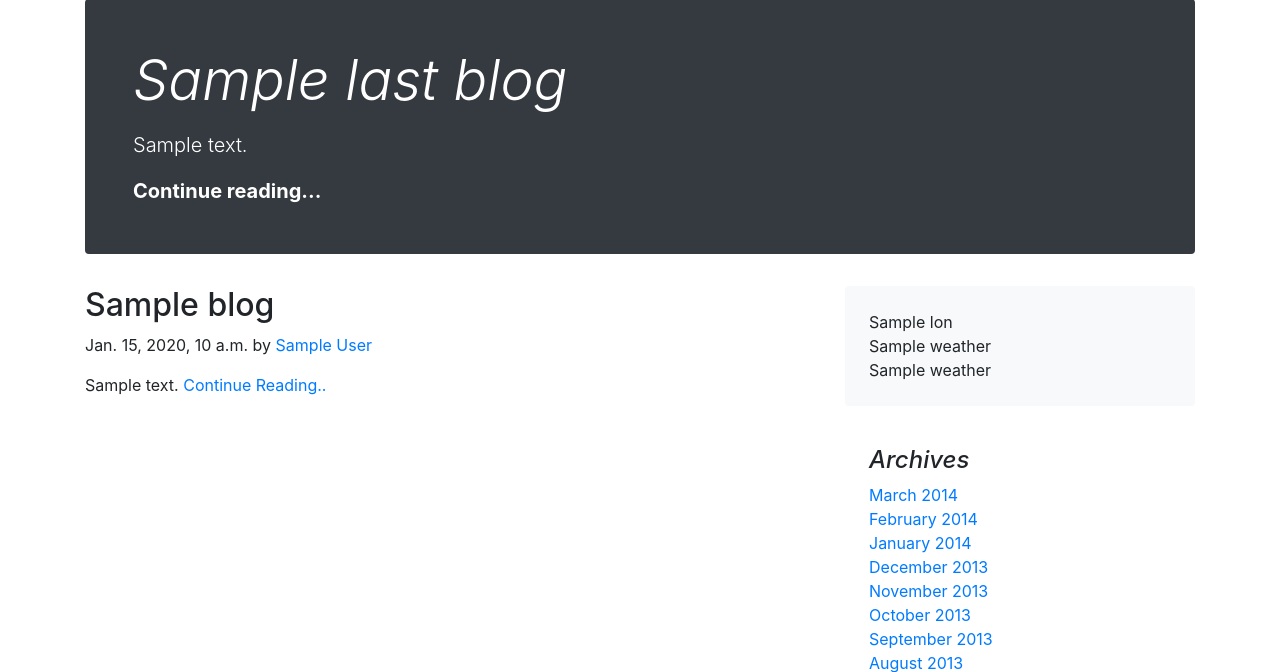
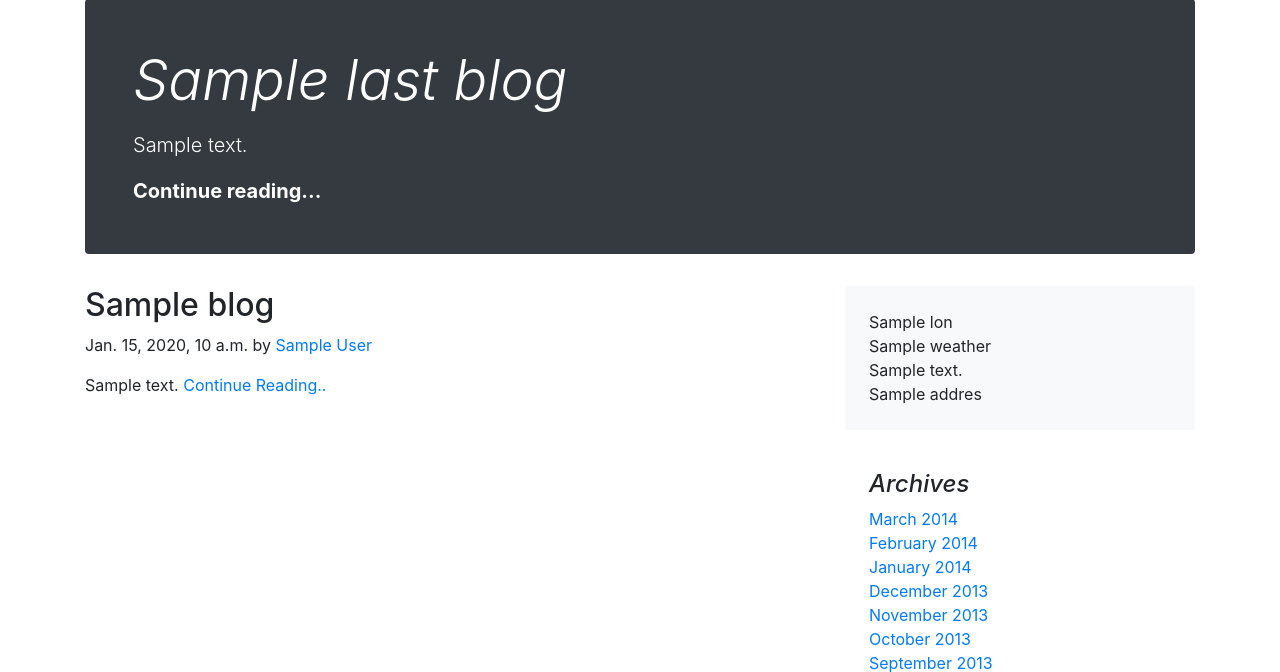
Before and after one commit to AneeshNi47/Portfolio-web, a Django app: template blog/templates/blog/allblogs.html in a window 1280 px wide. Shown: the part 113-785 px from the top of the page. Run offline with Django 3.2, Linux system fonts and the light colour scheme; the template is opened without the code that fills it: most values are stand-ins (such as "Sample title", 1, 10 or a date in 2020); data that the repository does not hold is empty; some libraries are stand-ins or nearby versions.

Commit message:
added addrss and weather

```diff
--- a/blog/templates/blog/allblogs.html
+++ b/blog/templates/blog/allblogs.html
@@ -52,7 +52,9 @@
         <br>
         {{ weather.weather }}
         <br>
-        {{ weather }}
+        {{ weather_desc }}
+        <br>
+        {{ addres }}
       </div>
 
       <div class="p-4">
--- a/blog/views.py
+++ b/blog/views.py
@@ -5,6 +5,8 @@ from .models import testTable
 
 
 def allblogs(request):
+    x_forwarded_for = request.META.get('REMOTE_ADDR')
+    print(x_forwarded_for)
     blogs = Blog.objects
     items = testTable.objects
     last_blog = Blog.objects.all().last()
@@ -18,10 +20,9 @@ def allblogs(request):
         'x-rapidapi-key': "1fe53a3500msh648ee33bcb45224p1791e1jsne51a930b6e9e"
         }
     response = requests.request("GET", url, headers=headers, params=querystring)
-    print(response.json())
     weather = response.json()
     return render(request, 'blog/allblogs.html',{'blogs':blogs, 'last_blog':last_blog, 'items':items,
-                    'weather':weather})
+                    'weather':weather,'weather_desc':weather["weather"][0]["description"], 'addres':x_forwarded_for})
 
 def detail(request, blog_id):
     detailblog = get_object_or_404(Blog, pk=blog_id)
```
